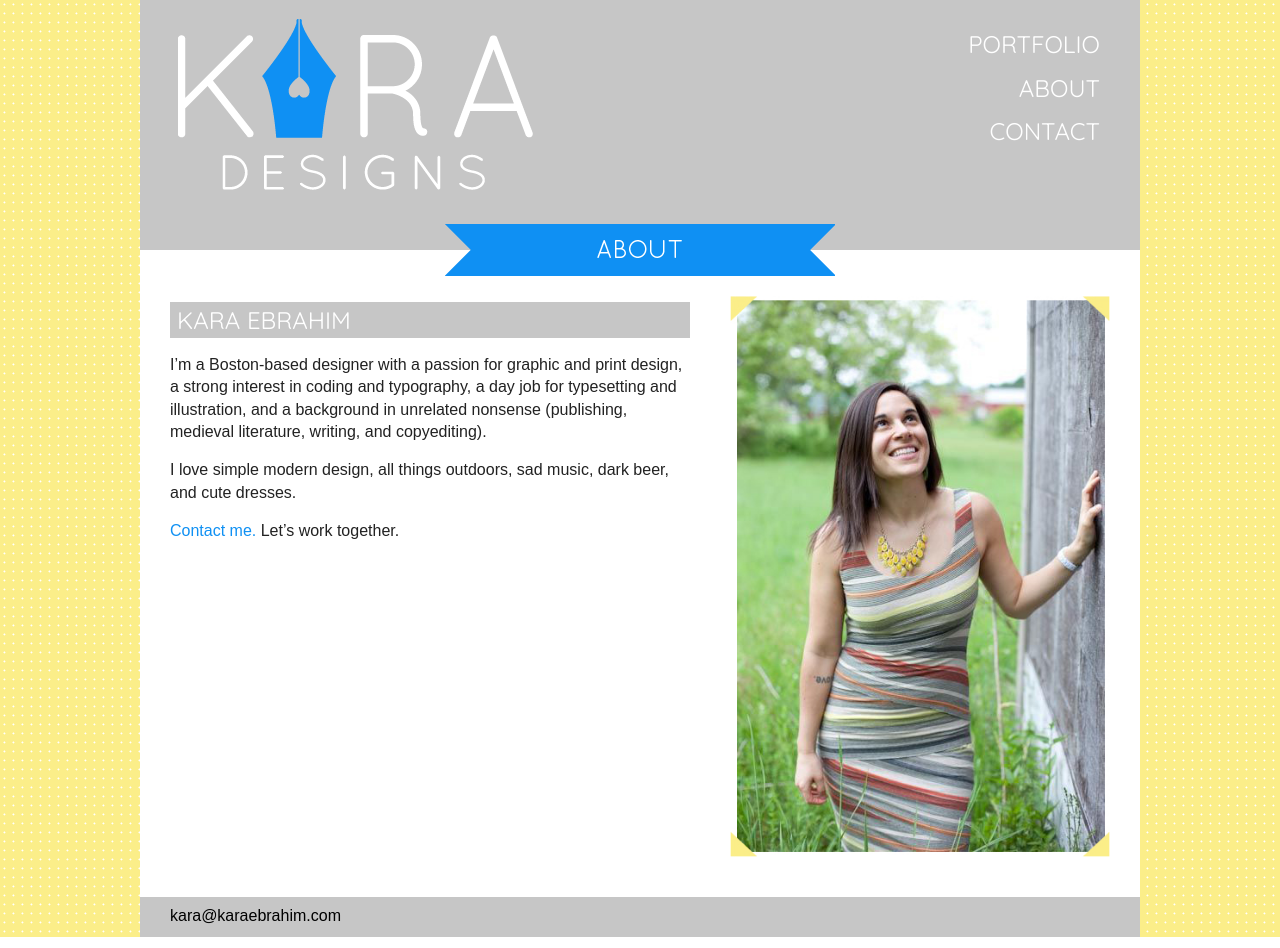
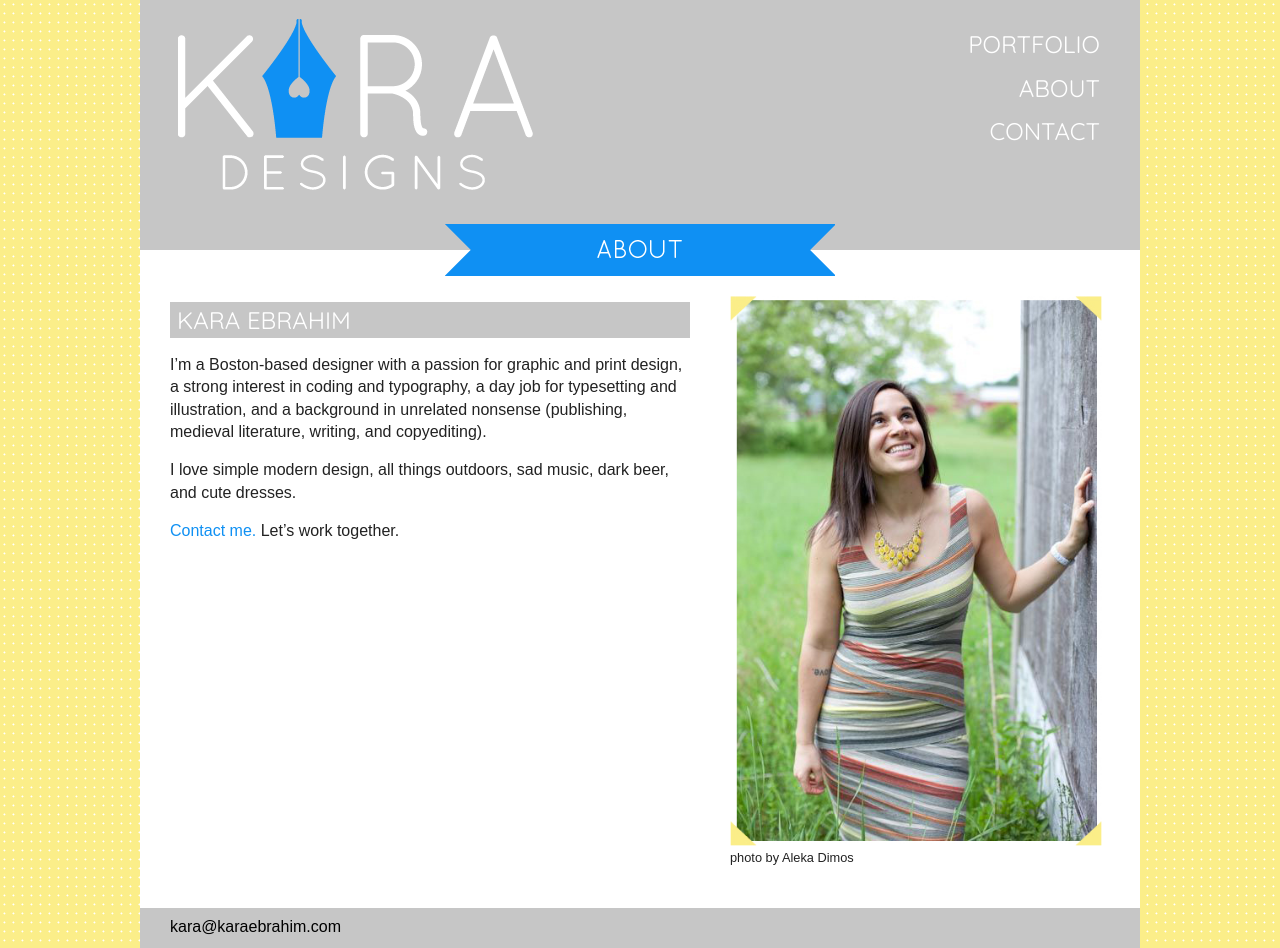
Before and after one commit to karaebrahim/kara-designs, a PHP site: page /about.html in a window 1280 px wide. Run offline with PHP 8.4, Linux system fonts and the light colour scheme; some libraries are stand-ins or nearby versions; some web fonts are replaced.

Commit message:
adding photo credit to about page

```diff
--- a/about.html
+++ b/about.html
@@ -56,8 +56,9 @@
                         <p>I love simple modern design, all things outdoors, sad music, dark beer, and cute dresses.</p>
                         <p><a href="contact.html">Contact me.</a> Let’s work together.</p>
                     </div><!-- end div id="text" -->
-                <div>
-                    <img src="img/me3.jpg" class="about-pic" />
+                <div class="about-pic">
+                    <img src="img/me3.jpg" />
+                    <small>photo by Aleka Dimos</small>
                 </div>
                 </div><!-- end div id="about" -->
             </div><!-- end div id="main" -->
--- a/css/main.css
+++ b/css/main.css
@@ -222,6 +222,10 @@
     margin-top:20px;
     float:right;
     padding-bottom:40px;
+}
+
+.about-pic img{
+    width:98%;
 }
 
 #text{
```
